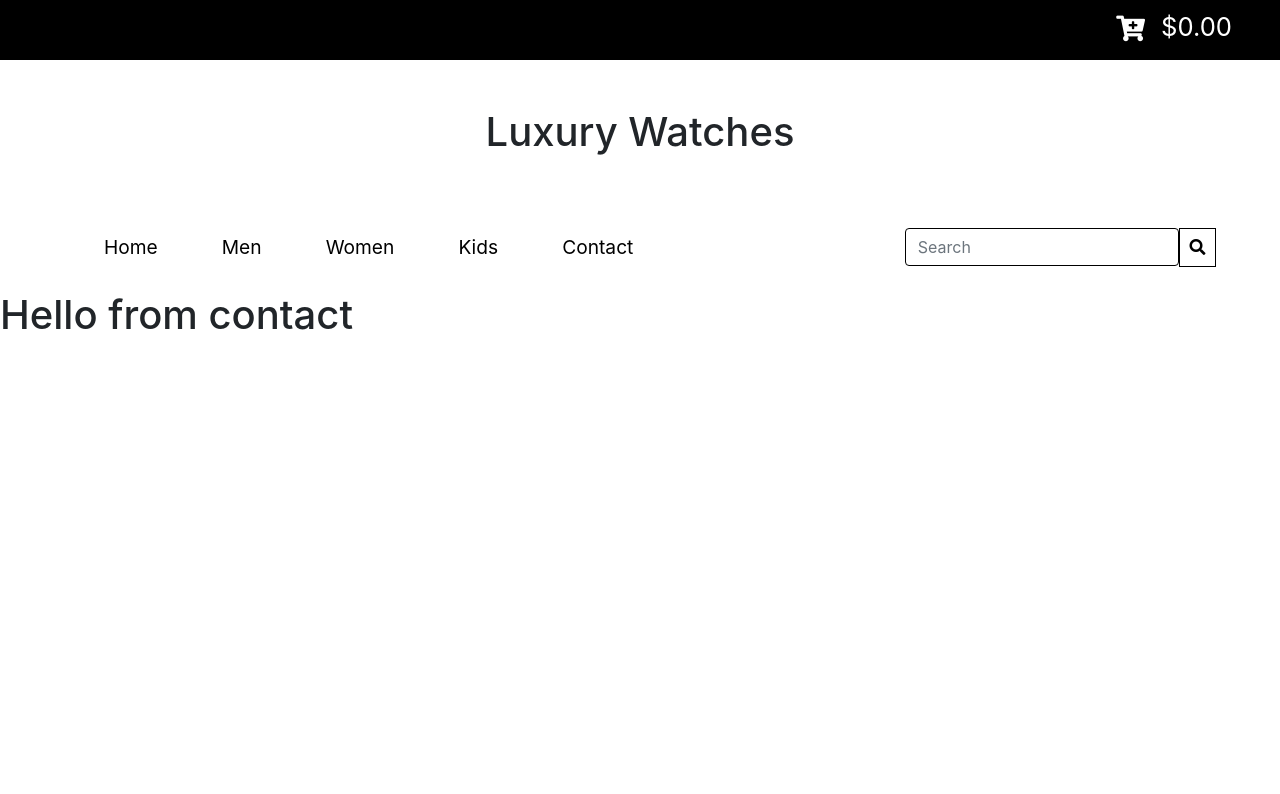
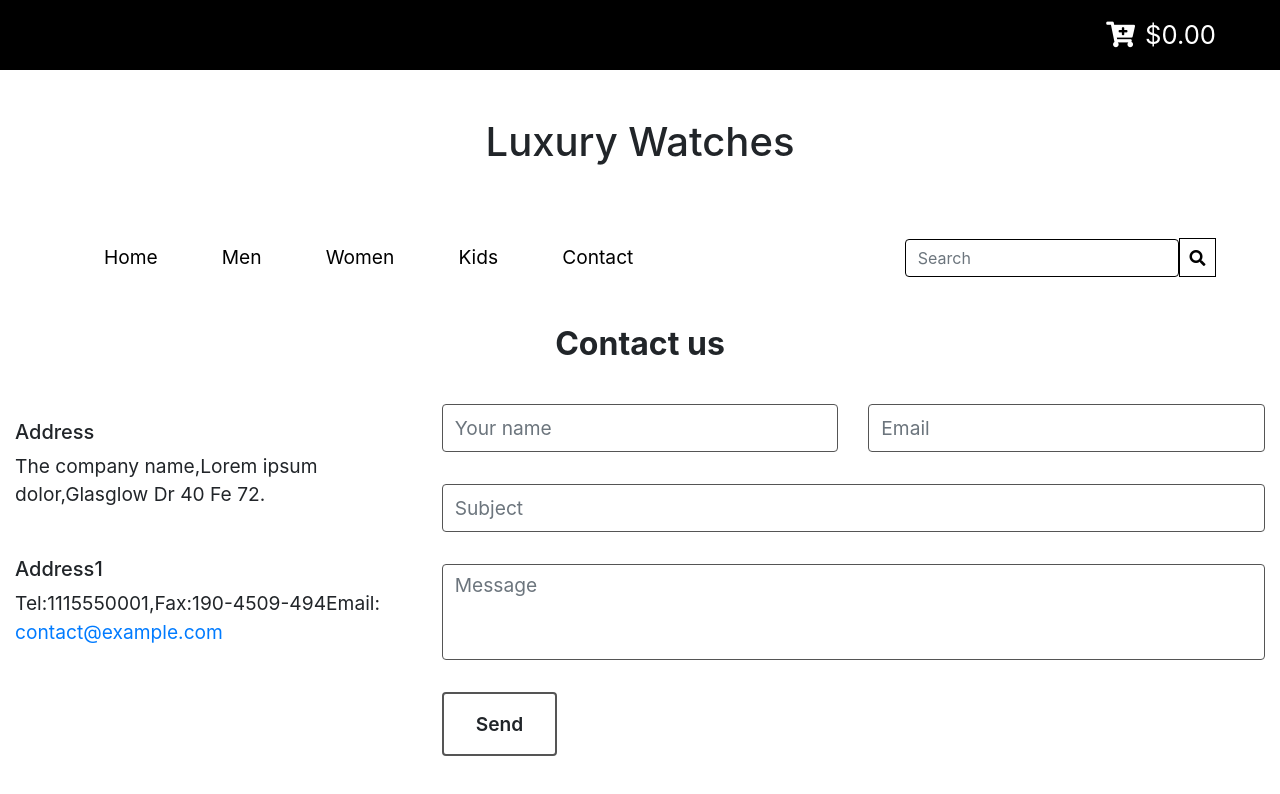
Before and after one commit to kam773/watch-ecommerce-react, a React app: page /contact in a window 1280 px wide. Shown: the top 794 px of the page. Built offline with nearby package versions, Linux system fonts and the light colour scheme.

Commit message:
add contact form

```diff
--- a/package.json
+++ b/package.json
@@ -46,9 +46,6 @@
     "react-app-polyfill": "^0.2.1",
     "react-dev-utils": "^7.0.2",
     "react-dom": "^16.8.1",
-    "react-flexible-carousel": "^1.2.6",
-    "react-image-show": "^0.2.4",
-    "react-responsive-carousel": "^3.1.47",
     "react-router-dom": "^4.3.1",
     "react-slick": "^0.23.2",
     "resolve": "1.10.0",
--- a/src/components/Contact/Contact.js
+++ b/src/components/Contact/Contact.js
@@ -1,9 +1,117 @@
-import React from 'react'
+import React from 'react';
+import styled from 'styled-components';
 
 export default function Contact() {
   return (
-      <div>
-          <h1>Hello from contact</h1>
-      </div>
+    <section className="container-fluid">
+        <h2 className="h1-responsive font-weight-bold text-center my-4">Contact us</h2>
+        <FormWrapper>
+          <div className="row">
+            <div className="col-md-4">
+                <div className="address-box my-3">
+                  <div className="address my-3">
+                          <h5>Address</h5>
+                          <p>The company name,
+                          <span>Lorem ipsum dolor,</span>
+                          Glasglow Dr 40 Fe 72.</p>
+                  </div>
+                  <div className="address my-3">
+                          <h5>Address1</h5>
+                          <p>Tel:1115550001,
+                          <span>Fax:190-4509-494</span>
+                          Email: <a href="mailto:example@email.com">contact@example.com</a></p>
+                  </div>
+                </div>
+            </div>
+            <section className="col-md-8">
+            <div className="row">
+                <div className="col-md-12 mb-md-0 mb-5">
+                    <form action="mail.php" id="contact-form" method="POST">
+                    <div className="row">
+                        <div className="col-md-6">
+                            <div className="md-form my-3">
+                                <input type="text" id="name" name="name" placeholder="Your name" className="form-control"/>
+                            </div>
+                        </div>
+                        <div className="col-md-6">
+                            <div className="md-form my-3">
+                                <input type="text" id="email" name="email" placeholder="Email" className="form-control"/>
+                            </div>
+                        </div>
+                    </div>
+                    <div className="row">
+                    <div className="col-md-12">
+                        <div className="md-form my-3">
+                            <input type="text" id="subject" name="subject" placeholder="Subject" className="form-control"/>
+                        </div>
+                    </div>
+                  </div>
+                    <div className="row">
+                      <div className="col-md-12">
+                          <div className="md-form my-3">
+                              <textarea type="text" id="message" name="message" placeholder="Message" className="form-control md-textarea"></textarea>
+                          </div>
+                      </div>
+                  </div>
+               </form>
+               <div className="my-3">
+                    <a className="btn">Send</a>
+              </div>
+            </div>
+          </div>
+      </section>
+
+          </div>
+
+
+    </FormWrapper>
+    </section>
+
+
   )
 }
+const FormWrapper = styled.div`
+  display: flex;
+  flex-direction: row;
+  justify-content: center;
+  align-items: center;
+  flex: 0 0 30%;
+.address-box {
+  display: flex;
+  flex-direction: column;
+  justify-content: space-between;
+  align-items: center;
+}
+.address {
+  font-size: 1.2rem;
+}
+textarea {
+  resize: none;
+  height: 6rem;
+  border: 1px solid #555;
+  font-size: 1.2rem;
+}
+input {
+  height: 3rem;
+  border: 1px solid #555;
+  font-size: 1.2rem;
+
+}
+#contact-form {
+  width: 100%;
+}
+.btn {
+  padding: 1rem 2rem;
+  border: 2px solid #555;
+  background: transparent;
+  color: #555;
+  font-size: 1.2rem;
+  font-weight: 600;
+  transition: all .3s ease-in-out;
+}
+.btn:hover {
+  background: #555;
+  color: #fff!important;
+}
+
+`;
--- a/src/components/Form/Form.js
+++ b/src/components/Form/Form.js
@@ -6,7 +6,7 @@
       <FormWrapper>
           <form>
               <div className="form-inline">
-                  <input class="form-control" id="search" type="text" placeholder="Search" />
+                  <input className="form-control" id="search" type="text" placeholder="Search" />
                   <button type="submit"><i className="fas fa-search"></i></button>
               </div>
           </form>
--- a/src/components/Header/Header.js
+++ b/src/components/Header/Header.js
@@ -12,8 +12,10 @@
                     Creative Commons (Attribution 3.0 Unported);
                     https://www.iconfinder.com/Makoto_msk */}
               <div className="cart">
-                  <Link to="/cart" className="nav-link"><i className="fas fa-cart-plus" style={ { color: '#fff', fontSize: '1.6rem' } }></i></Link>
-                  <span style={ { color: '#fff', fontSize: '1.6rem' } }>$0.00</span>
+                  <Link to="/cart" className="nav-link">
+                      <i className="fas fa-cart-plus" style={ { color: '#fff', fontSize: '1.6rem', marginRight: '10px' } }></i>
+                      <span style={ { color: '#fff', fontSize: '1.6rem' } }>$0.00</span>
+                  </Link>
               </div>
           </HeaderWapper>
           <Navigation/>
--- a/src/components/Landing/Landing.js
+++ b/src/components/Landing/Landing.js
@@ -6,6 +6,23 @@
   return (
       <SliderContainer>
           <MySlider/>
+          <div className="py-5">
+              <div className="container">
+                    <h1 className="text-center text-black text-capitalize my-3">featured products</h1>
+                    <div className="row">
+                        <div className="col-md-4">
+
+                        </div>
+                        <div className="col-md-4">
+
+                        </div>
+                        <div className="col-md-4">
+
+                        </div>
+                    </div>
+              </div>
+
+          </div>
       </SliderContainer>
   )
 }
--- a/src/components/Navigation/Navigation.js
+++ b/src/components/Navigation/Navigation.js
@@ -7,7 +7,7 @@
   return (
       <React.Fragment>
           <div className="brand">
-              <h1 className="text-center my-5">Luxury Watches</h1>
+              <h1 className="text-center my-5 brand-header">Luxury Watches</h1>
           </div>
           <NavWapper className="navbar navbar-expand-sm navbar-dark px-sm-5">
               {/*
@@ -36,11 +36,12 @@
 .brand {
   width: 100%;
   display: block;
-  &h1 {
-    font-family: 'Poppins', sans-serif;
-    color: #FFD700;
-    font-weight: 300;
+
 }
+.brand-header {
+  text-transform: uppercase!important;
+  color: #FFD700!important;
+
 }
 ul {
   list-style: none;
```
Also changed, not shown: .babelrc (deleted), 1 other file (tests, documents, lock files or other folders). Lines whose indentation alone changed are shown as unchanged.
